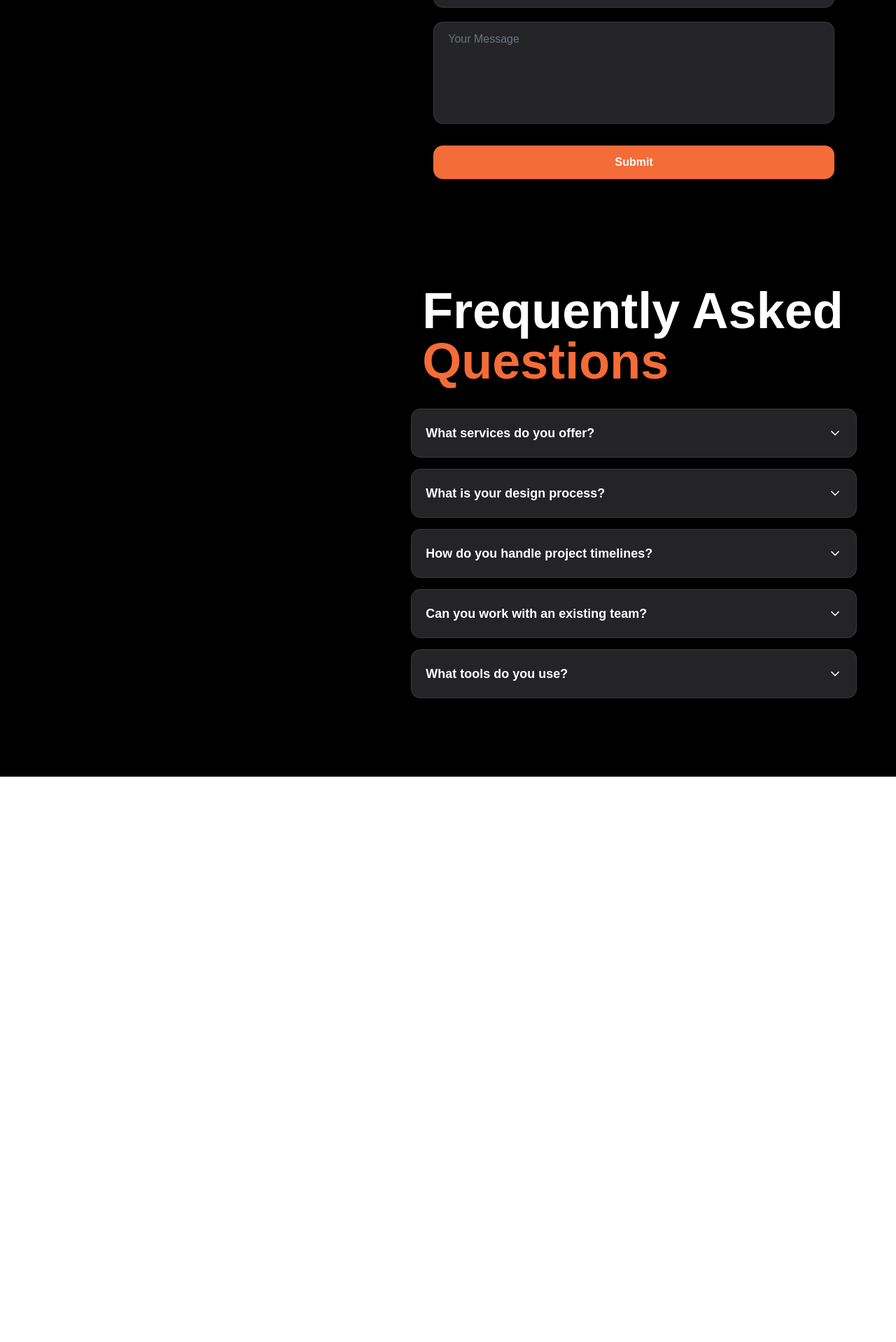
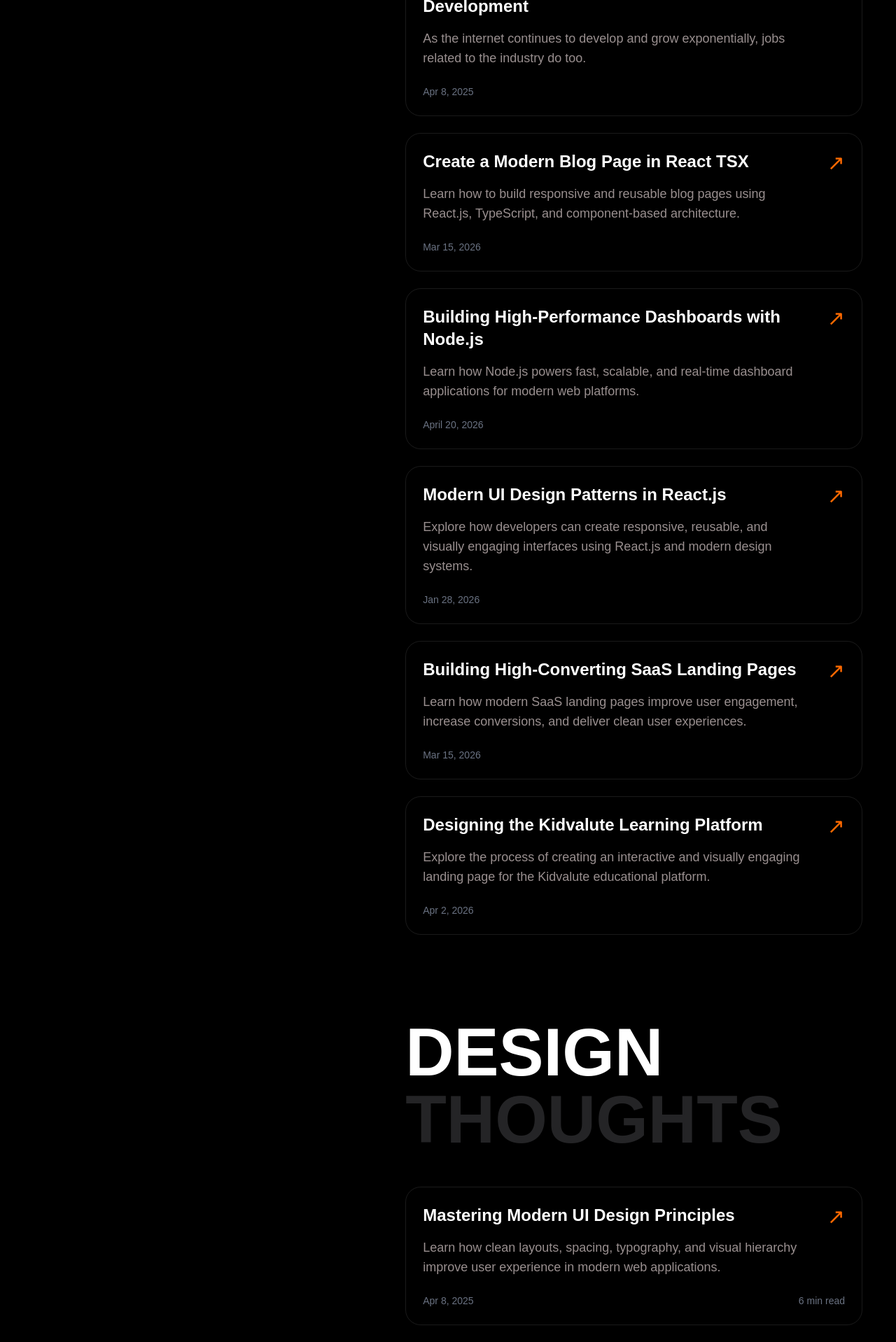
Before and after one commit to asimaslam5051-hue/Asim-Aslam, a React (Vite) app: page / in a window 1280 px wide. Shown: the part 2000-3918 px from the top of the page at 70% size. Before the commit the page ends 3110 px from the top, so only its background shows below. Built offline with nearby package versions, Linux system fonts and the light colour scheme.

Commit message:
new files

```diff
--- a/src/App.tsx
+++ b/src/App.tsx
@@ -1,8 +1,10 @@
 import Contact from "./components/contactsection";
+import Experience from "./components/experiencesection";
 import FAQSection from "./components/faqsection";
 import Herosection from "./components/herosection";
 import Navbar from "./components/navbar";
-import Projectcard from "./components/projectcard";
+import Projectcard from "./components/projectsection";
+import Thought from "./components/thoughtsection";
 import Portfoliocard from "./components/ui/portfoliocard";
 
 function App() {
@@ -13,7 +15,7 @@ function App() {
 
       <section className=" relative w-full bg-black px-4 sm:px-6 py-24 text-white">
 
-        <div className="max-w-7xl mx-auto flex flex-col lg:flex-row gap-10 lg:gap-16">
+        <div className="max-w-7xl mx-auto flex flex-col lg:flex-row gap-8 lg:gap-16">
 
           {/* LEFT SIDE */}
           <div className="w-full lg:w-[40%] relative">
@@ -31,9 +33,9 @@ function App() {
             <Herosection />
 
             <Projectcard />
-
+            <Experience/>
+            <Thought/>
             <Contact />
-
             <FAQSection />
 
           </div>
--- a/src/components/contactsection.tsx
+++ b/src/components/contactsection.tsx
@@ -6,13 +6,13 @@ const Contact = () => {
     >
       <div className="max-w-7xl mx-auto px-8">
           <div className="text-center md:text-left px-8">
-            <h1 className="text-4xl text-center lg:text-7xl lg:text-start text-white md:text-7xl   font-black">
+            <h1 className="text-4xl text-start lg:text-7xl lg:text-start text-white md:text-7xl   font-black">
                LET'S WORK<br />
               <span className="text-[#B6B4BD33]">TOGETHER</span>
              </h1>
           </div>
         {/* Form */}
-          <form className=" backdrop-blur-xl  rounded-3xl p-8 shadow-2xl hover:">
+          <form className="rounded-3xl p-4">
 
             {/* Inputs */}
             <div className="grid grid-cols-1 md:grid-cols-2 gap-5 mb-5">
--- /dev/null
+++ b/src/components/experiencesection.tsx
@@ -0,0 +1,96 @@
+const Experience = () => {
+    const blogs = [
+        {
+            title: "Starting and Growing a Career in Web Development",
+            desc: "As the internet continues to develop and grow exponentially, jobs related to the industry do too.",
+            date: "Apr 8, 2025",
+        },
+        {
+            title: "Create a Modern Blog Page in React TSX",
+            desc: "Learn how to build responsive and reusable blog pages using React.js, TypeScript, and component-based architecture.",
+            date: "Mar 15, 2026",
+            link: "https://blog-page-v1pw.vercel.app/",
+        },
+        {
+            title: "Building High-Performance Dashboards with Node.js",
+            desc: "Learn how Node.js powers fast, scalable, and real-time dashboard applications for modern web platforms.",
+            date: "April 20, 2026",
+            link: "https://dashboard-j5z1.vercel.app/"
+        },
+        {
+            title: "Modern UI Design Patterns in React.js",
+            desc: "Explore how developers can create responsive, reusable, and visually engaging interfaces using React.js and modern design systems.",
+            date: "Jan 28, 2026",
+        },
+        {
+            title: "Building High-Converting SaaS Landing Pages",
+            desc: "Learn how modern SaaS landing pages improve user engagement, increase conversions, and deliver clean user experiences.",
+            date: "Mar 15, 2026",
+            link: "https://landin-page-uvzp.vercel.app/",
+        },
+        {
+            title: "Designing the Kidvalute Learning Platform",
+            desc: "Explore the process of creating an interactive and visually engaging landing page for the Kidvalute educational platform.",
+            date: "Apr 2, 2026",
+            link: "https://digi-vaulet.vercel.app/"
+
+        },
+    ];
+    return (
+        <section id="projects" className="bg-black w-full py-10">
+            <div className="max-w-5xl mx-auto px-6">
+
+                {/* Heading */}
+                <div className="mb-12">
+                    <h2 className="text-4xl text-center lg:text-8xl lg:text-start font-black leading-none text-white">
+                        2 YEARS OF{" "}
+                        <span className="text-[#B6B4BD33]">
+                            EXPERIENCE
+                        </span>
+                    </h2>
+                </div>
+
+                {/* Blog Cards */}
+                <div className="space-y-6">
+                    {blogs.map((blog, index) => (
+                        <a
+                            key={index}
+                            href={blog.link || "#"}
+                            target="_blank"
+                            rel="noopener noreferrer"
+                            className="block border border-white/10 rounded-3xl p-6 hover:bg-white/5 transition"
+                        >
+                            <div className="flex items-start justify-between gap-6">
+
+                                {/* LEFT CONTENT */}
+                                <div className="flex-1">
+                                    <h3 className="text-xl md:text-2xl font-bold text-white">
+                                        {blog.title}
+                                    </h3>
+
+                                    <p className="text-[#998F8F] text-sm md:text-lg mt-4 max-w-2xl">
+                                        {blog.desc}
+                                    </p>
+
+                                    <div className="mt-6 text-sm text-gray-500">
+                                        {blog.date}
+                                    </div>
+                                </div>
+
+                                {/* RIGHT ARROW */}
+                                <div className="text-orange-500 text-3xl shrink-0">
+                                    ↗
+                                </div>
+
+                            </div>
+                        </a>
+                    ))}
+                </div>
+
+            </div>
+        </section>
+    )
+
+
+}
+export default Experience;
--- /dev/null
+++ b/src/components/thoughtsection.tsx
@@ -0,0 +1,73 @@
+const Thought = () => {
+ const blogs = [
+  {
+    title: "Mastering Modern UI Design Principles",
+    desc: "Learn how clean layouts, spacing, typography, and visual hierarchy improve user experience in modern web applications.",
+    date: "Apr 8, 2025",
+  },
+  {
+    title: "Creating Responsive Interfaces with React.js",
+    desc: "Discover how to build responsive and reusable UI components using React.js, Tailwind CSS, and modern frontend practices.",
+    date: "Mar 15, 2026",
+  },
+  {
+    title: "Designing High-Performance Dashboard Experiences",
+    desc: "Explore techniques for designing fast, interactive, and visually balanced dashboard interfaces for modern platforms.",
+    date: "April 20, 2026",
+  },
+  {
+    title: "Future Trends in Web and Product Design",
+    desc: "Understand how modern designers adapt to evolving UI trends, accessibility standards, and interactive user experiences.",
+    date: "Jan 28, 2026",
+  },
+];
+
+  return (
+    <section id="projects" className="bg-black w-full py-10">
+      <div className="max-w-5xl mx-auto px-6">
+
+        {/* Heading */}
+        <div className="mb-12">
+          <h2 className="text-4xl text-center lg:text-8xl lg:text-start font-black text-white">
+            DESIGN{" "}
+            <span className="text-[#B6B4BD33]">THOUGHTS</span>
+          </h2>
+        </div>
+
+        {/* Blog Cards */}
+        <div className="space-y-6">
+          {blogs.map((blog, index) => (
+            <div
+              key={index}
+              className="border border-white/10 rounded-3xl p-6 hover:bg-white/5 transition"
+            >
+              <div className="flex items-start justify-between gap-4">
+                <div className="flex-1">
+                  <h3 className="text-xl md:text-2xl font-bold text-white">
+                    {blog.title}
+                  </h3>
+
+                  <p className="text-[#998F8F] text-sm md:text-lg mt-4 max-w-2xl">
+                    {blog.desc}
+                  </p>
+                </div>
+
+                <div className="text-orange-500 text-3xl">
+                  ↗
+                </div>
+              </div>
+
+              <div className="flex justify-between mt-6 text-sm text-gray-500">
+                <span>{blog.date}</span>
+                <span>6 min read</span>
+              </div>
+            </div>
+          ))}
+        </div>
+
+      </div>
+    </section>
+  );
+};
+
+export default Thought;
```
Also changed, not shown: src/components/projectsection.tsx (renamed from src/components/projectcard.tsx).
